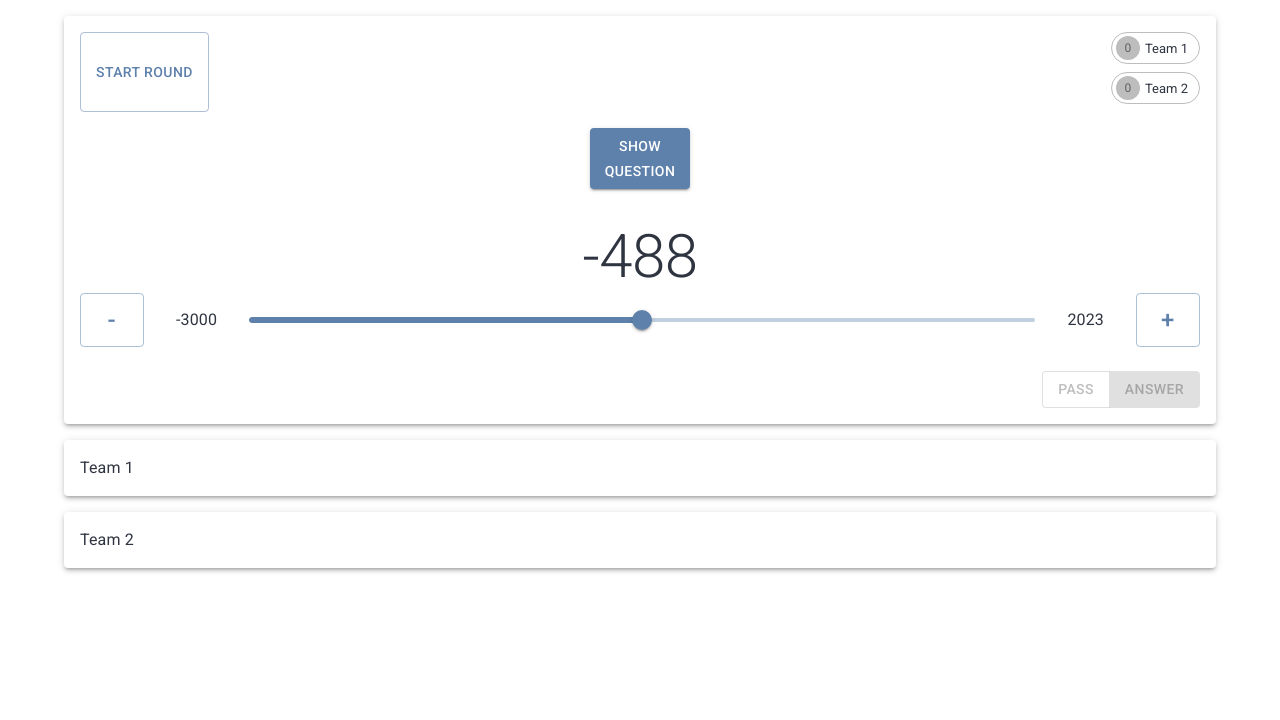
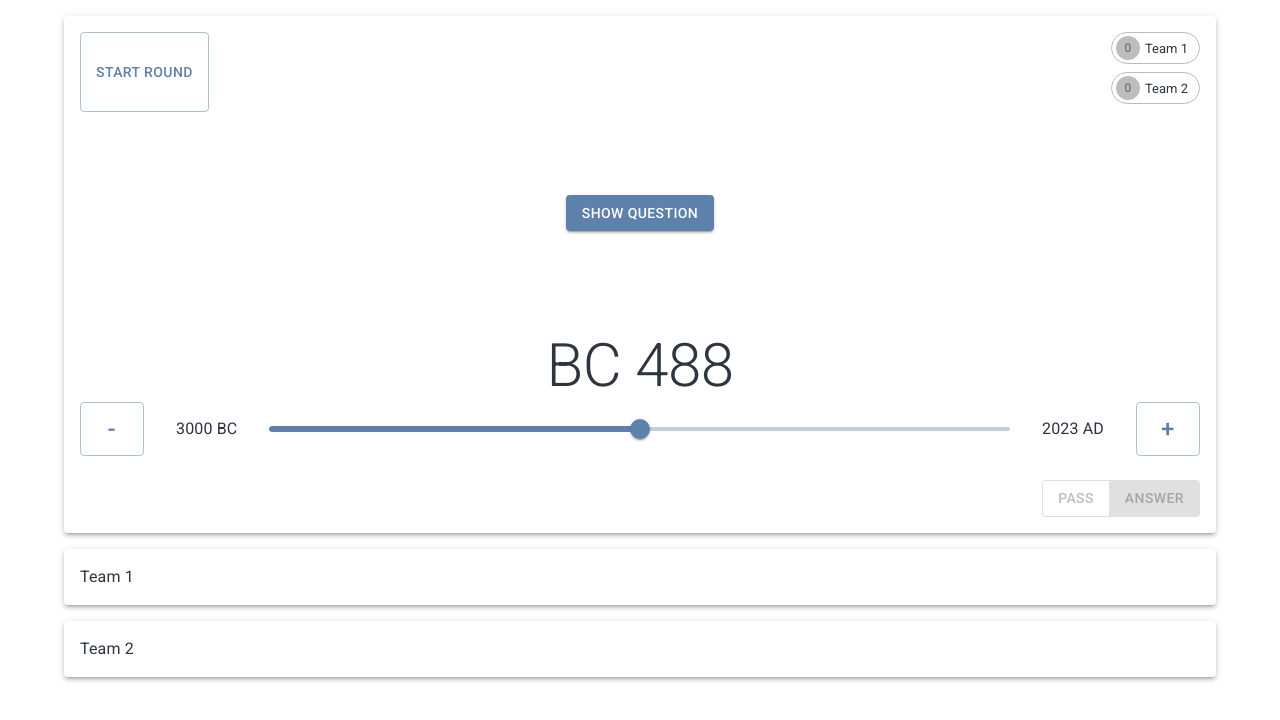
Before and after one commit to ivarlund/when-then, a Next.js app: page / in a window 1280 px wide. Shown: the top 720 px of the page. Built offline with nearby package versions, Linux system fonts and the light colour scheme.

Commit message:
Ticked off some TODO's and made UI improvements to yearselector

```diff
--- a/src/pages/index.tsx
+++ b/src/pages/index.tsx
@@ -4,7 +4,7 @@ import { Inter } from 'next/font/google'
 import { useDispatch, useSelector } from 'react-redux';
 import { RootState } from '@/reducers';
 import * as reducers from '@/slices/gameSlice';
-import { Typography, Box, Button, Card, Stack, Slider, AlertTitle, Alert, ButtonGroup, Stepper, Step, StepLabel, Tooltip, StepContent, StepIcon, Slide, Chip, Avatar } from '@mui/material';
+import { Typography, Box, Button, Card, Stack, Slider, AlertTitle, Alert, ButtonGroup, Stepper, Step, StepLabel, Tooltip, StepContent, StepIcon, Slide, Chip, Avatar, Skeleton } from '@mui/material';
 import { Question } from '../data/types';
 
 /**
@@ -23,12 +23,12 @@ import { Question } from '../data/types';
  * Game
  * 	- Functionality for starting game
  * 	- Functionality for ending game
- * 	- Functionality for starting round
- * 	- Functionality for ending round
+ * 	- Functionality for starting round CHECK
+ * 	- Functionality for ending round CHECK
  * 	- Functionality for starting timer ( 30 seconds? )
  * 	- A question is answered correctly if the guess is placed correctly on the timeline
- *  - If question is incorrectly answered all points for the round are lost
- * 		- Display committed/uncomitted points
+ *  - If question is incorrectly answered all points for the round are lost CHECK
+ * 		- Display committed/uncomitted points CHECK
  * 	- First to 10 points wins
  * 	- Each team get a question at the games start as a starting point
  *
@@ -44,15 +44,17 @@ function YearSelector({ disabled, handleChange, changeValue, value, minValue, ma
 }) {
 	return (
 		<Box sx={{ display: 'flex', flexDirection: 'column', justifyContent: 'center', py: 2 }}>
-			<Box sx={{ display: 'flex', justifyContent: 'center' }}><Typography variant="h2">{value}</Typography></Box>
+			<Box sx={{ display: 'flex', justifyContent: 'center' }}>
+				<Typography variant="h2">{value < 0 ? 'BC ' + value.toString().substring(1) : 'AD ' + value}</Typography>
+			</Box>
 			<Stack spacing={2} direction="row" sx={{ mb: 1 }} alignItems="center">
 				<Button sx={{ fontSize: '1.5rem' }} disabled={disabled} variant="outlined" onClick={() =>
 					changeValue(value, -1)
 				}>-</Button>
-				<Typography sx={{ px: 2 }}>{minValue}</Typography>
+				<Typography sx={{ px: 2, whiteSpace: 'nowrap' }}>{minValue.toString().substring(1) + ' BC'}</Typography>
 				<Slider disabled={disabled} aria-label="Volume" value={value} onChange={handleChange}
 					min={minValue} max={maxValue} />
-				<Typography sx={{ px: 2 }}>{maxValue}</Typography>
+				<Typography sx={{ px: 2, whiteSpace: 'nowrap' }}>{maxValue + ' AD'}</Typography>
 				<Button sx={{ fontSize: '1.5rem' }} disabled={disabled} variant="outlined" onClick={() =>
 					changeValue(value, 1)
 				}>+</Button>
@@ -68,21 +70,25 @@ function QuestionAnsweredAlert({ answerCorrect, description, resetQuestion }: {
 }) {
 	return answerCorrect ?
 		<Alert variant="filled" severity="success" sx={{ mb: 3, width: '100%' }} action={
-			<Button color="primary" variant="contained" size="large" onClick={() =>
+			<Box sx={{ display: 'flex', alignItems: 'center', height: '100%', pb: '4px' }}>
+				<Button color="inherit" variant="outlined" size="large" onClick={() =>
 					resetQuestion()
 				}>
 					Next question
 				</Button>
+			</Box>
 		}>
 			<AlertTitle>Great job, that is correct!</AlertTitle>
 			{description}
 		</Alert>
 		: <Alert variant="filled" severity="warning" sx={{ mb: 3, width: '100%' }} action={
-			<Button color="primary" variant="contained" size="large" onClick={() =>
+			<Box sx={{ display: 'flex', alignItems: 'center', height: '100%', pb: '4px' }}>
+				<Button color="inherit" variant="outlined" onClick={() =>
 					resetQuestion()
 				}>
 					Next question
 				</Button>
+			</Box>
 		}>
 			<AlertTitle>Too bad, that is wrong!</AlertTitle>
 			{description}
@@ -117,7 +123,8 @@ function TimeLine({ timeline, stateTimeline }: { timeline: Question[], stateTime
 								</Slide>
 							</Tooltip>
 						</Step>
-					)})}
+					)
+				})}
 			</Stepper>
 		</Box>
 	)
@@ -186,11 +193,11 @@ export default function Home() {
 						})}
 					</Box>
 				</Box>
-				<Box sx={{ p: 2, display: 'flex', flexDirection: 'column', justifyContent: 'center', alignItems: 'center' }}>
+				<Box sx={{ p: 2, display: 'flex', flexDirection: 'column', justifyContent: 'center', alignItems: 'center', height: 170 }}>
 					{state.activeQuestion
 						? <Typography variant="h6">{state.activeQuestion.question}</Typography>
 						: <Button onClick={getNewQuestion}
-							sx={{ width: '100px' }}
+							sx={{ width: 'auto' }}
 							color="primary"
 							disabled={state.freshQuestions.length === 0}
 							variant="contained">
```
Lines whose indentation alone changed are shown as unchanged.
